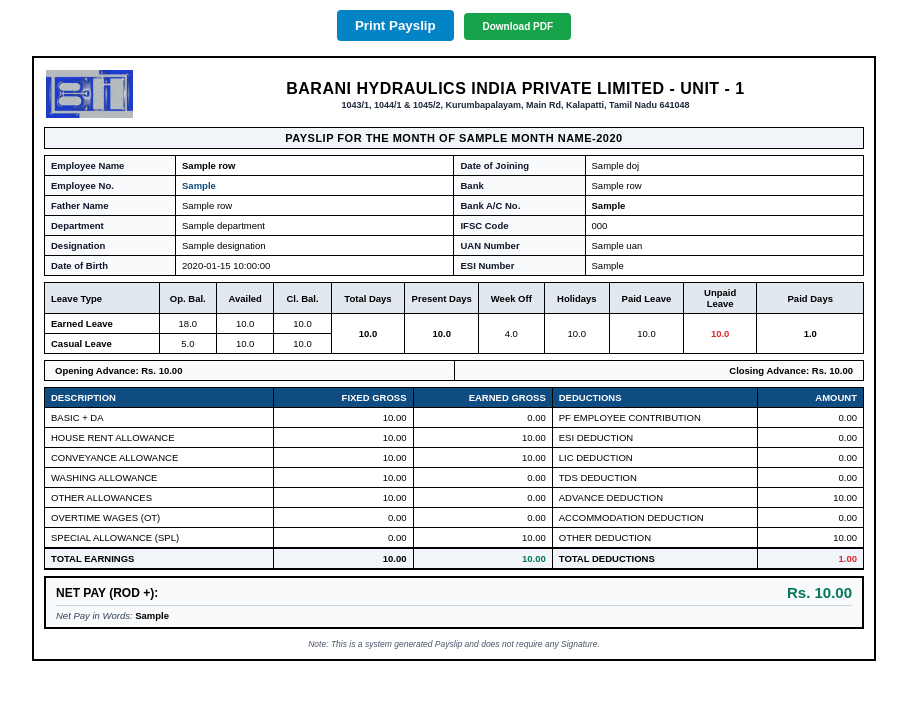
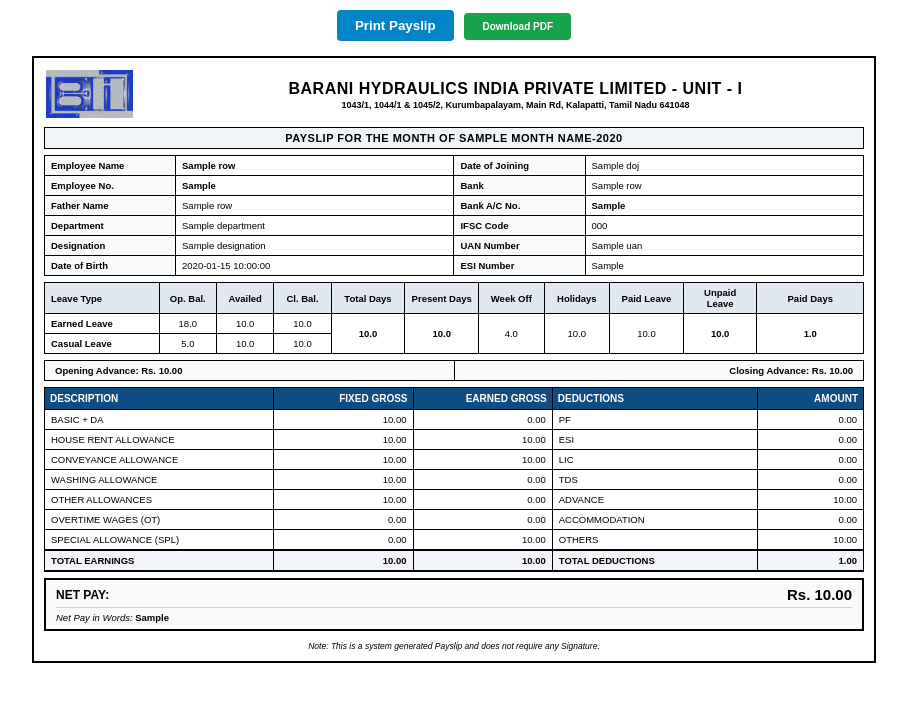
Before and after one commit to Ragavendra192/Barani-payroll, a Flask app: template templates/payslips/payslip_template.html in a window 1280 px wide. Shown: the top 702 px of the page, without its empty margins (186-1093 px from the left). Run offline with Flask 3, Linux system fonts and the light colour scheme; the template is opened without the code that fills it: most values are stand-ins (such as "Sample title", 1, 10 or a date in 2020).

Commit message:
Update payslip styling and deduction labels, and implement nearest rupee rounding rule for employee master

```diff
--- a/templates/payslips/naps_payslip.html
+++ b/templates/payslips/naps_payslip.html
@@ -74,7 +74,7 @@
     <div class="payslip-box">
         <div class="company-header">
             <div class="company-name">BARANI HYDRAULICS INDIA PRIVATE LIMITED</div>
-            <div class="company-sub">UNIT - 1</div>
+            <div class="company-sub">UNIT - I</div>
             <div class="company-address" style="font-size: 10px; font-weight: bold; margin-top: 2px;">
                 1043/1, 1044/1 & 1045/2, Kurumbapalayam, Main Rd, Kalapatti, Tamil Nadu 641048
             </div>
--- a/templates/payslips/payslip_template.html
+++ b/templates/payslips/payslip_template.html
@@ -45,7 +45,7 @@
             font-size: 9px;
             text-align: center;
             font-weight: bold;
-            color: #1e293b;
+            color: #000;
             margin-top: 2px;
         }
         .payslip-month-banner {
@@ -58,6 +58,7 @@
             padding: 4px 0;
             margin-bottom: 6px;
             letter-spacing: 0.5px;
+            color: #000;
         }
         table.payslip-table {
             width: 100%;
@@ -68,19 +69,21 @@
             border: 1px solid #000;
             padding: 4px 6px;
             font-size: 9.5px;
+            color: #000;
         }
         .lbl {
             font-weight: bold;
             background-color: #f8fafc;
-            color: #0f172a;
+            color: #000;
         }
         .text-right { text-align: right; }
         .text-center { text-align: center; }
         .bold { font-weight: bold; }
 
+        table.payslip-table thead.earnings-head th,
         .earnings-head th {
-            background-color: #0f4c81;
-            color: #ffffff;
+            background-color: #0f4c81 !important;
+            color: #ffffff !important;
             border: 1px solid #000;
             padding: 5px;
             font-size: 10px;
@@ -98,10 +101,11 @@
             justify-content: space-between;
             align-items: center;
             font-weight: bold;
+            color: #000;
         }
         .net-pay-amount {
             font-size: 15px;
-            color: #047857;
+            color: #000;
         }
         .net-pay-words {
             font-size: 9.5px;
@@ -109,12 +113,13 @@
             padding-top: 4px;
             margin-top: 4px;
             font-style: italic;
+            color: #000;
         }
         .footer-note {
             margin-top: 10px;
             text-align: center;
             font-size: 8.5px;
-            color: #475569;
+            color: #000;
             font-style: italic;
         }
 
@@ -146,7 +151,7 @@
                     <img src="/static/images/barani_logo.png" alt="BHIPL Logo" style="max-height: 48px; max-width: 100px;">
                 </td>
                 <td style="width: 85%; text-align: center;">
-                    <div class="company-title">BARANI HYDRAULICS INDIA PRIVATE LIMITED - UNIT - 1</div>
+                    <div class="company-title">BARANI HYDRAULICS INDIA PRIVATE LIMITED - UNIT - I</div>
                     <div class="company-address">
                         1043/1, 1044/1 & 1045/2, Kurumbapalayam, Main Rd, Kalapatti, Tamil Nadu 641048
                     </div>
@@ -163,78 +168,78 @@
         <table class="payslip-table">
             <tr>
                 <td class="lbl" style="width: 16%;">Employee Name</td>
-                <td style="width: 34%; font-weight: bold;">{{ row.Employee_Name or '-' }}</td>
+                <td style="width: 34%; font-weight: bold; color: #000;">{{ row.Employee_Name or '-' }}</td>
                 <td class="lbl" style="width: 16%;">Date of Joining</td>
-                <td style="width: 34%;">{{ row.DOJ or '-' }}</td>
+                <td style="width: 34%; color: #000;">{{ row.DOJ or '-' }}</td>
             </tr>
             <tr>
                 <td class="lbl">Employee No.</td>
-                <td style="font-weight: bold; color: #0f4c81;">{{ row.Emp_No or '-' }}</td>
+                <td style="font-weight: bold; color: #000;">{{ row.Emp_No or '-' }}</td>
                 <td class="lbl">Bank</td>
-                <td>{{ row.Bank_Name or row.Bank or '-' }}</td>
+                <td style="color: #000;">{{ row.Bank_Name or row.Bank or '-' }}</td>
             </tr>
             <tr>
                 <td class="lbl">Father Name</td>
-                <td>{{ row.Father_Name or '-' }}</td>
+                <td style="color: #000;">{{ row.Father_Name or '-' }}</td>
                 <td class="lbl">Bank A/C No.</td>
-                <td style="font-weight: bold;">{{ row.Account_No or '-' }}</td>
+                <td style="font-weight: bold; color: #000;">{{ row.Account_No or '-' }}</td>
             </tr>
             <tr>
                 <td class="lbl">Department</td>
-                <td>{{ row.Department or '-' }}</td>
+                <td style="color: #000;">{{ row.Department or '-' }}</td>
                 <td class="lbl">IFSC Code</td>
-                <td>{{ row.IFSC_Code or '-' }}</td>
+                <td style="color: #000;">{{ row.IFSC_Code or '-' }}</td>
             </tr>
             <tr>
                 <td class="lbl">Designation</td>
-                <td>{{ row.Designation or '-' }}</td>
+                <td style="color: #000;">{{ row.Designation or '-' }}</td>
                 <td class="lbl">UAN Number</td>
-                <td>{{ row.UAN or '-' }}</td>
+                <td style="color: #000;">{{ row.UAN or '-' }}</td>
             </tr>
             <tr>
                 <td class="lbl">Date of Birth</td>
-                <td>{{ row.DOB or '-' }}</td>
+                <td style="color: #000;">{{ row.DOB or '-' }}</td>
                 <td class="lbl">ESI Number</td>
-                <td>{{ row.ESI_No or '-' }}</td>
+                <td style="color: #000;">{{ row.ESI_No or '-' }}</td>
             </tr>
         </table>
 
         <!-- ATTENDANCE / LEAVE / ADVANCE SUMMARY TABLE -->
         <table class="payslip-table text-center">
-            <thead style="background-color: #e2e8f0; font-weight: bold;">
+            <thead style="background-color: #e2e8f0; font-weight: bold; color: #000;">
                 <tr>
-                    <th style="text-align: left; width: 14%;">Leave Type</th>
-                    <th style="width: 7%;">Op. Bal.</th>
-                    <th style="width: 7%;">Availed</th>
-                    <th style="width: 7%;">Cl. Bal.</th>
-                    <th style="width: 9%;">Total Days</th>
-                    <th style="width: 9%;">Present Days</th>
-                    <th style="width: 8%;">Week Off</th>
-                    <th style="width: 8%;">Holidays</th>
-                    <th style="width: 9%;">Paid Leave</th>
-                    <th style="width: 9%;">Unpaid Leave</th>
-                    <th style="width: 13%;">Paid Days</th>
+                    <th style="text-align: left; width: 14%; color: #000;">Leave Type</th>
+                    <th style="width: 7%; color: #000;">Op. Bal.</th>
+                    <th style="width: 7%; color: #000;">Availed</th>
+                    <th style="width: 7%; color: #000;">Cl. Bal.</th>
+                    <th style="width: 9%; color: #000;">Total Days</th>
+                    <th style="width: 9%; color: #000;">Present Days</th>
+                    <th style="width: 8%; color: #000;">Week Off</th>
+                    <th style="width: 8%; color: #000;">Holidays</th>
+                    <th style="width: 9%; color: #000;">Paid Leave</th>
+                    <th style="width: 9%; color: #000;">Unpaid Leave</th>
+                    <th style="width: 13%; color: #000;">Paid Days</th>
                 </tr>
             </thead>
             <tbody>
                 <tr>
-                    <td style="text-align: left; font-weight: bold;">Earned Leave</td>
-                    <td>{{ "%.1f"|format(row.EL_Op or 18.0) }}</td>
-                    <td>{{ "%.1f"|format(row.EL or 0.0) }}</td>
-                    <td>{{ "%.1f"|format(row.EL_Cl or (18.0 - (row.EL or 0.0))) }}</td>
-                    <td rowspan="2" style="vertical-align: middle; font-weight: bold;">{{ "%.1f"|format(row.Working_Days or 26.0) }}</td>
-                    <td rowspan="2" style="vertical-align: middle; font-weight: bold;">{{ "%.1f"|format(row.Present_Days or 0.0) }}</td>
-                    <td rowspan="2" style="vertical-align: middle;">{{ "%.1f"|format(row.Week_Off or 4.0) }}</td>
-                    <td rowspan="2" style="vertical-align: middle;">{{ "%.1f"|format(row.NH or 0.0) }}</td>
-                    <td rowspan="2" style="vertical-align: middle;">{{ "%.1f"|format((row.EL or 0.0) + (row.CL or 0.0) + (row.SL or 0.0)) }}</td>
-                    <td rowspan="2" style="vertical-align: middle; color: #dc2626; font-weight: bold;">{{ "%.1f"|format(row.LOP_Days or 0.0) }}</td>
-                    <td rowspan="2" style="vertical-align: middle; font-weight: bold;">{{ "%.1f"|format(row.Total_Days or 0.0) }}</td>
+                    <td style="text-align: left; font-weight: bold; color: #000;">Earned Leave</td>
+                    <td style="color: #000;">{{ "%.1f"|format(row.EL_Op or 18.0) }}</td>
+                    <td style="color: #000;">{{ "%.1f"|format(row.EL or 0.0) }}</td>
+                    <td style="color: #000;">{{ "%.1f"|format(row.EL_Cl or (18.0 - (row.EL or 0.0))) }}</td>
+                    <td rowspan="2" style="vertical-align: middle; font-weight: bold; color: #000;">{{ "%.1f"|format(row.Working_Days or 26.0) }}</td>
+                    <td rowspan="2" style="vertical-align: middle; font-weight: bold; color: #000;">{{ "%.1f"|format(row.Present_Days or 0.0) }}</td>
+                    <td rowspan="2" style="vertical-align: middle; color: #000;">{{ "%.1f"|format(row.Week_Off or 4.0) }}</td>
+                    <td rowspan="2" style="vertical-align: middle; color: #000;">{{ "%.1f"|format(row.NH or 0.0) }}</td>
+                    <td rowspan="2" style="vertical-align: middle; color: #000;">{{ "%.1f"|format((row.EL or 0.0) + (row.CL or 0.0) + (row.SL or 0.0)) }}</td>
+                    <td rowspan="2" style="vertical-align: middle; color: #000; font-weight: bold;">{{ "%.1f"|format(row.LOP_Days or 0.0) }}</td>
+                    <td rowspan="2" style="vertical-align: middle; font-weight: bold; color: #000;">{{ "%.1f"|format(row.Total_Days or 0.0) }}</td>
                 </tr>
                 <tr>
-                    <td style="text-align: left; font-weight: bold;">Casual Leave</td>
-                    <td>{{ "%.1f"|format(row.CL_Op or 5.0) }}</td>
-                    <td>{{ "%.1f"|format(row.CL or 0.0) }}</td>
-                    <td>{{ "%.1f"|format(row.CL_Cl or (5.0 - (row.CL or 0.0))) }}</td>
+                    <td style="text-align: left; font-weight: bold; color: #000;">Casual Leave</td>
+                    <td style="color: #000;">{{ "%.1f"|format(row.CL_Op or 5.0) }}</td>
+                    <td style="color: #000;">{{ "%.1f"|format(row.CL or 0.0) }}</td>
+                    <td style="color: #000;">{{ "%.1f"|format(row.CL_Cl or (5.0 - (row.CL or 0.0))) }}</td>
                 </tr>
             </tbody>
         </table>
@@ -242,10 +247,10 @@
         <!-- OPENING AND CLOSING ADVANCE BOX -->
         <table class="payslip-table" style="margin-bottom: 6px; background-color: #f8fafc; font-size: 9.5px; font-weight: bold; width: 100%;">
             <tr>
-                <td style="width: 50%; text-align: left; padding: 4px 10px; border: 1px solid #000;">
+                <td style="width: 50%; text-align: left; padding: 4px 10px; border: 1px solid #000; color: #000;">
                     Opening Advance: Rs. {{ "{:,.2f}".format(row.Opening_Advance or 0.0) }}
                 </td>
-                <td style="width: 50%; text-align: right; padding: 4px 10px; border: 1px solid #000;">
+                <td style="width: 50%; text-align: right; padding: 4px 10px; border: 1px solid #000; color: #000;">
                     Closing Advance: Rs. {{ "{:,.2f}".format(row.Closing_Advance if row.Closing_Advance is defined and row.Closing_Advance is not none else ((row.Opening_Advance or 0.0) - (row.Advance_Deduction or 0.0))) }}
                 </td>
             </tr>
@@ -255,69 +260,69 @@
         <table class="payslip-table">
             <thead class="earnings-head">
                 <tr>
-                    <th style="width: 28%; text-align: left;">DESCRIPTION</th>
-                    <th style="width: 17%; text-align: right;">FIXED GROSS</th>
-                    <th style="width: 17%; text-align: right;">EARNED GROSS</th>
-                    <th style="width: 25%; text-align: left;">DEDUCTIONS</th>
-                    <th style="width: 13%; text-align: right;">AMOUNT</th>
+                    <th style="width: 28%; text-align: left; color: #ffffff !important;">DESCRIPTION</th>
+                    <th style="width: 17%; text-align: right; color: #ffffff !important;">FIXED GROSS</th>
+                    <th style="width: 17%; text-align: right; color: #ffffff !important;">EARNED GROSS</th>
+                    <th style="width: 25%; text-align: left; color: #ffffff !important;">DEDUCTIONS</th>
+                    <th style="width: 13%; text-align: right; color: #ffffff !important;">AMOUNT</th>
                 </tr>
             </thead>
             <tbody>
                 <tr>
-                    <td>BASIC + DA</td>
-                    <td class="text-right">{{ "{:,.2f}".format(row.Master_Basic + row.Master_DA if row.Master_Basic is defined and (row.Master_Basic + row.Master_DA) > 0 else row.Basic_DA or 0.0) }}</td>
-                    <td class="text-right">{{ "{:,.2f}".format(row.Basic_DA_Earned or 0.0) }}</td>
-                    <td>PF EMPLOYEE CONTRIBUTION</td>
-                    <td class="text-right">{{ "{:,.2f}".format(row.PF_Deduction or 0.0) }}</td>
+                    <td style="color: #000;">BASIC + DA</td>
+                    <td class="text-right" style="color: #000;">{{ "{:,.2f}".format(row.Master_Basic + row.Master_DA if row.Master_Basic is defined and (row.Master_Basic + row.Master_DA) > 0 else row.Basic_DA or 0.0) }}</td>
+                    <td class="text-right" style="color: #000;">{{ "{:,.2f}".format(row.Basic_DA_Earned or 0.0) }}</td>
+                    <td style="color: #000;">PF</td>
+                    <td class="text-right" style="color: #000;">{{ "{:,.2f}".format(row.PF_Deduction or 0.0) }}</td>
                 </tr>
                 <tr>
-                    <td>HOUSE RENT ALLOWANCE</td>
-                    <td class="text-right">{{ "{:,.2f}".format(row.Master_HRA if row.Master_HRA is defined and row.Master_HRA > 0 else row.HRA or 0.0) }}</td>
-                    <td class="text-right">{{ "{:,.2f}".format(row.HRA_Earned or 0.0) }}</td>
-                    <td>ESI DEDUCTION</td>
-                    <td class="text-right">{{ "{:,.2f}".format(row.ESI_Deduction or 0.0) }}</td>
+                    <td style="color: #000;">HOUSE RENT ALLOWANCE</td>
+                    <td class="text-right" style="color: #000;">{{ "{:,.2f}".format(row.Master_HRA if row.Master_HRA is defined and row.Master_HRA > 0 else row.HRA or 0.0) }}</td>
+                    <td class="text-right" style="color: #000;">{{ "{:,.2f}".format(row.HRA_Earned or 0.0) }}</td>
+                    <td style="color: #000;">ESI</td>
+                    <td class="text-right" style="color: #000;">{{ "{:,.2f}".format(row.ESI_Deduction or 0.0) }}</td>
                 </tr>
                 <tr>
-                    <td>CONVEYANCE ALLOWANCE</td>
-                    <td class="text-right">{{ "{:,.2f}".format(row.Master_Conveyance if row.Master_Conveyance is defined and row.Master_Conveyance > 0 else row.Conveyance_Allowance or 0.0) }}</td>
-                    <td class="text-right">{{ "{:,.2f}".format(row.Conveyance_Earned or 0.0) }}</td>
-                    <td>LIC DEDUCTION</td>
-                    <td class="text-right">{{ "{:,.2f}".format(row.LIC_Deduction or 0.0) }}</td>
+                    <td style="color: #000;">CONVEYANCE ALLOWANCE</td>
+                    <td class="text-right" style="color: #000;">{{ "{:,.2f}".format(row.Master_Conveyance if row.Master_Conveyance is defined and row.Master_Conveyance > 0 else row.Conveyance_Allowance or 0.0) }}</td>
+                    <td class="text-right" style="color: #000;">{{ "{:,.2f}".format(row.Conveyance_Earned or 0.0) }}</td>
+                    <td style="color: #000;">LIC</td>
+                    <td class="text-right" style="color: #000;">{{ "{:,.2f}".format(row.LIC_Deduction or 0.0) }}</td>
                 </tr>
                 <tr>
-                    <td>WASHING ALLOWANCE</td>
-                    <td class="text-right">{{ "{:,.2f}".format(row.Master_Washing if row.Master_Washing is defined and row.Master_Washing > 0 else row.Washing_Allowance or 0.0) }}</td>
-                    <td class="text-right">{{ "{:,.2f}".format(row.Washing_Allowance_Earned or 0.0) }}</td>
-                    <td>TDS DEDUCTION</td>
-                    <td class="text-right">{{ "{:,.2f}".format(row.TDS_Deduction or 0.0) }}</td>
+                    <td style="color: #000;">WASHING ALLOWANCE</td>
+                    <td class="text-right" style="color: #000;">{{ "{:,.2f}".format(row.Master_Washing if row.Master_Washing is defined and row.Master_Washing > 0 else row.Washing_Allowance or 0.0) }}</td>
+                    <td class="text-right" style="color: #000;">{{ "{:,.2f}".format(row.Washing_Allowance_Earned or 0.0) }}</td>
+                    <td style="color: #000;">TDS</td>
+                    <td class="text-right" style="color: #000;">{{ "{:,.2f}".format(row.TDS_Deduction or 0.0) }}</td>
                 </tr>
                 <tr>
-                    <td>OTHER ALLOWANCES</td>
-                    <td class="text-right">{{ "{:,.2f}".format(row.Master_Other if row.Master_Other is defined and row.Master_Other > 0 else row.Other_Allowance or 0.0) }}</td>
-                    <td class="text-right">{{ "{:,.2f}".format(row.Other_Allowance_Earned or 0.0) }}</td>
-                    <td>ADVANCE DEDUCTION</td>
-                    <td class="text-right">{{ "{:,.2f}".format(row.Advance_Deduction or 0.0) }}</td>
+                    <td style="color: #000;">OTHER ALLOWANCES</td>
+                    <td class="text-right" style="color: #000;">{{ "{:,.2f}".format(row.Master_Other if row.Master_Other is defined and row.Master_Other > 0 else row.Other_Allowance or 0.0) }}</td>
+                    <td class="text-right" style="color: #000;">{{ "{:,.2f}".format(row.Other_Allowance_Earned or 0.0) }}</td>
+                    <td style="color: #000;">ADVANCE</td>
+                    <td class="text-right" style="color: #000;">{{ "{:,.2f}".format(row.Advance_Deduction or 0.0) }}</td>
                 </tr>
                 <tr>
-                    <td>OVERTIME WAGES (OT)</td>
-                    <td class="text-right">0.00</td>
-                    <td class="text-right">{{ "{:,.2f}".format(row.OT_Wages or 0.0) }}</td>
-                    <td>ACCOMMODATION DEDUCTION</td>
-                    <td class="text-right">{{ "{:,.2f}".format(row.Accommodation_Deduction or 0.0) }}</td>
+                    <td style="color: #000;">OVERTIME WAGES (OT)</td>
+                    <td class="text-right" style="color: #000;">0.00</td>
+                    <td class="text-right" style="color: #000;">{{ "{:,.2f}".format(row.OT_Wages or 0.0) }}</td>
+                    <td style="color: #000;">ACCOMMODATION</td>
+                    <td class="text-right" style="color: #000;">{{ "{:,.2f}".format(row.Accommodation_Deduction or 0.0) }}</td>
                 </tr>
                 <tr>
-                    <td>SPECIAL ALLOWANCE (SPL)</td>
-                    <td class="text-right">0.00</td>
-                    <td class="text-right">{{ "{:,.2f}".format(row.Special_Allowance_Earned or 0.0) }}</td>
-                    <td>OTHER DEDUCTION</td>
-                    <td class="text-right">{{ "{:,.2f}".format((row.Other_Deduction or 0.0) + (row.NAPS_Deduction or 0.0)) }}</td>
+                    <td style="color: #000;">SPECIAL ALLOWANCE (SPL)</td>
+                    <td class="text-right" style="color: #000;">0.00</td>
+                    <td class="text-right" style="color: #000;">{{ "{:,.2f}".format(row.Special_Allowance_Earned or 0.0) }}</td>
+                    <td style="color: #000;">OTHERS</td>
+                    <td class="text-right" style="color: #000;">{{ "{:,.2f}".format((row.Other_Deduction or 0.0) + (row.NAPS_Deduction or 0.0)) }}</td>
                 </tr>
                 <tr style="background-color: #f1f5f9; font-weight: bold; border-top: 2px solid #000; border-bottom: 2px solid #000;">
-                    <td>TOTAL EARNINGS</td>
-                    <td class="text-right">{{ "{:,.2f}".format(row.Fixed_Gross or 0.0) }}</td>
-                    <td class="text-right" style="color: #047857;">{{ "{:,.2f}".format(row.Gross_Wages or 0.0) }}</td>
-                    <td>TOTAL DEDUCTIONS</td>
-                    <td class="text-right" style="color: #dc2626;">{{ "{:,.2f}".format(row.Total_Deduction or 0.0) }}</td>
+                    <td style="color: #000;">TOTAL EARNINGS</td>
+                    <td class="text-right" style="color: #000;">{{ "{:,.2f}".format(row.Fixed_Gross or 0.0) }}</td>
+                    <td class="text-right" style="color: #000;">{{ "{:,.2f}".format(row.Gross_Wages or 0.0) }}</td>
+                    <td style="color: #000;">TOTAL DEDUCTIONS</td>
+                    <td class="text-right" style="color: #000;">{{ "{:,.2f}".format(row.Total_Deduction or 0.0) }}</td>
                 </tr>
             </tbody>
         </table>
@@ -328,15 +333,15 @@
                 <td style="padding: 6px 10px; border: none;">
                     <table style="width: 100%; border: none; border-collapse: collapse;">
                         <tr>
-                            <td style="border: none; padding: 0; font-size: 12px; font-weight: bold; text-transform: uppercase;">
-                                NET PAY (ROD +):
+                            <td style="border: none; padding: 0; font-size: 12px; font-weight: bold; text-transform: uppercase; color: #000;">
+                                NET PAY:
                             </td>
-                            <td style="border: none; padding: 0; text-align: right; font-size: 15px; font-weight: bold; color: #047857;">
+                            <td style="border: none; padding: 0; text-align: right; font-size: 15px; font-weight: bold; color: #000;">
                                 Rs. {{ "{:,.2f}".format(row.Net_Salary or 0.0) }}
                             </td>
                         </tr>
                     </table>
-                    <div style="font-size: 9.5px; border-top: 1px solid #cbd5e1; padding-top: 4px; margin-top: 4px; font-style: italic; color: #334155;">
+                    <div style="font-size: 9.5px; border-top: 1px solid #cbd5e1; padding-top: 4px; margin-top: 4px; font-style: italic; color: #000;">
                         Net Pay in Words: <span style="font-style: normal; font-weight: bold; color: #000;">{{ net_in_words }}</span>
                     </div>
                 </td>
--- a/templates/payslips/staff_payslip.html
+++ b/templates/payslips/staff_payslip.html
@@ -91,7 +91,7 @@
     <div class="payslip-box">
         <div class="company-header">
             <div class="company-name">BARANI HYDRAULICS INDIA PRIVATE LIMITED</div>
-            <div class="company-sub">UNIT - 1</div>
+            <div class="company-sub">UNIT - I</div>
             <div class="company-address" style="font-size: 10px; font-weight: bold; margin-top: 2px;">
                 1043/1, 1044/1 & 1045/2, Kurumbapalayam, Main Rd, Kalapatti, Tamil Nadu 641048
             </div>
--- a/templates/payslips/worker_payslip.html
+++ b/templates/payslips/worker_payslip.html
@@ -139,7 +139,7 @@
                     <img src="/static/images/barani_logo.png" alt="BHIPL Logo" style="max-height: 40px; max-width: 90px;">
                 </td>
                 <td style="width: 86%; text-align: center;">
-                    <div class="company-title">BARANI HYDRAULICS INDIA PRIVATE LIMITED - UNIT - 1</div>
+                    <div class="company-title">BARANI HYDRAULICS INDIA PRIVATE LIMITED - UNIT - I</div>
                     <div class="company-address">
                         1043/1, 1044/1 & 1045/2, Kurumbapalayam, Main Rd, Kalapatti, Tamil Nadu 641048
                     </div>
@@ -329,7 +329,7 @@
         <!-- NET PAY & NET PAY IN WORDS BAR -->
         <table class="payslip-table" style="margin-top: 2px; margin-bottom: 2px;">
             <tr>
-                <td class="lbl-blue bold text-center" style="width: 16%; padding: 3px 5px;">Net Pay (ROD +)</td>
+                <td class="lbl-blue bold text-center" style="width: 16%; padding: 3px 5px;">Net Pay</td>
                 <td class="bold text-center" style="width: 14%; padding: 3px 5px; font-size: 9.5px;">{{ "{:,.0f}".format(row.Net_Salary or 0.0) }}</td>
                 <td class="lbl-blue bold text-center" style="width: 16%; padding: 3px 5px;">Net Pay in Words</td>
                 <td class="bold" style="width: 54%; padding: 3px 5px; font-size: 8px;">{{ net_in_words }}</td>
```
Also changed, not shown: models/employee.py (+53 -39 lines), services/payslip_service.py (+7 -7 lines), templates/employees/employee_form.html (+10 -10 lines), templates/master.html (+10 -10 lines).
